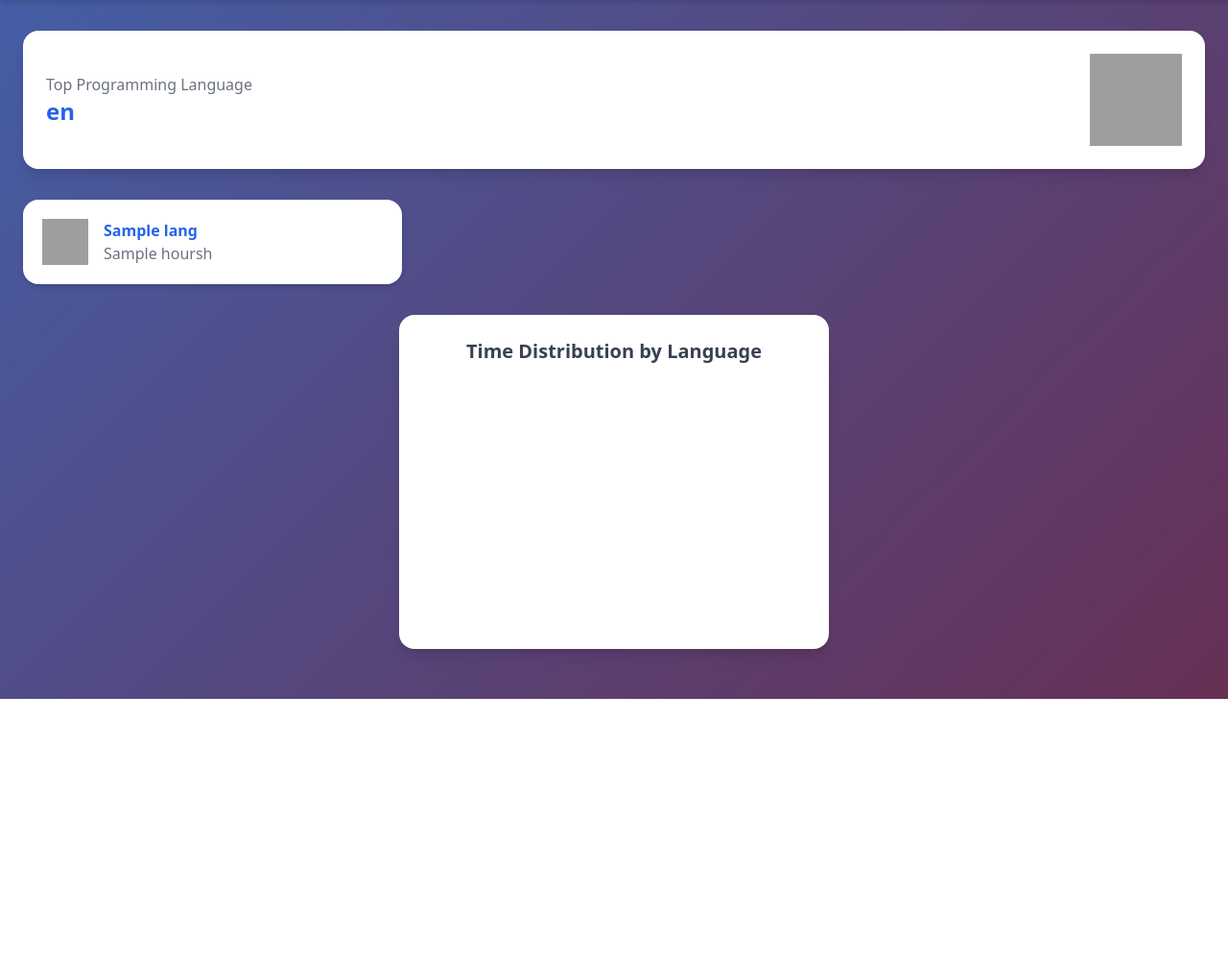
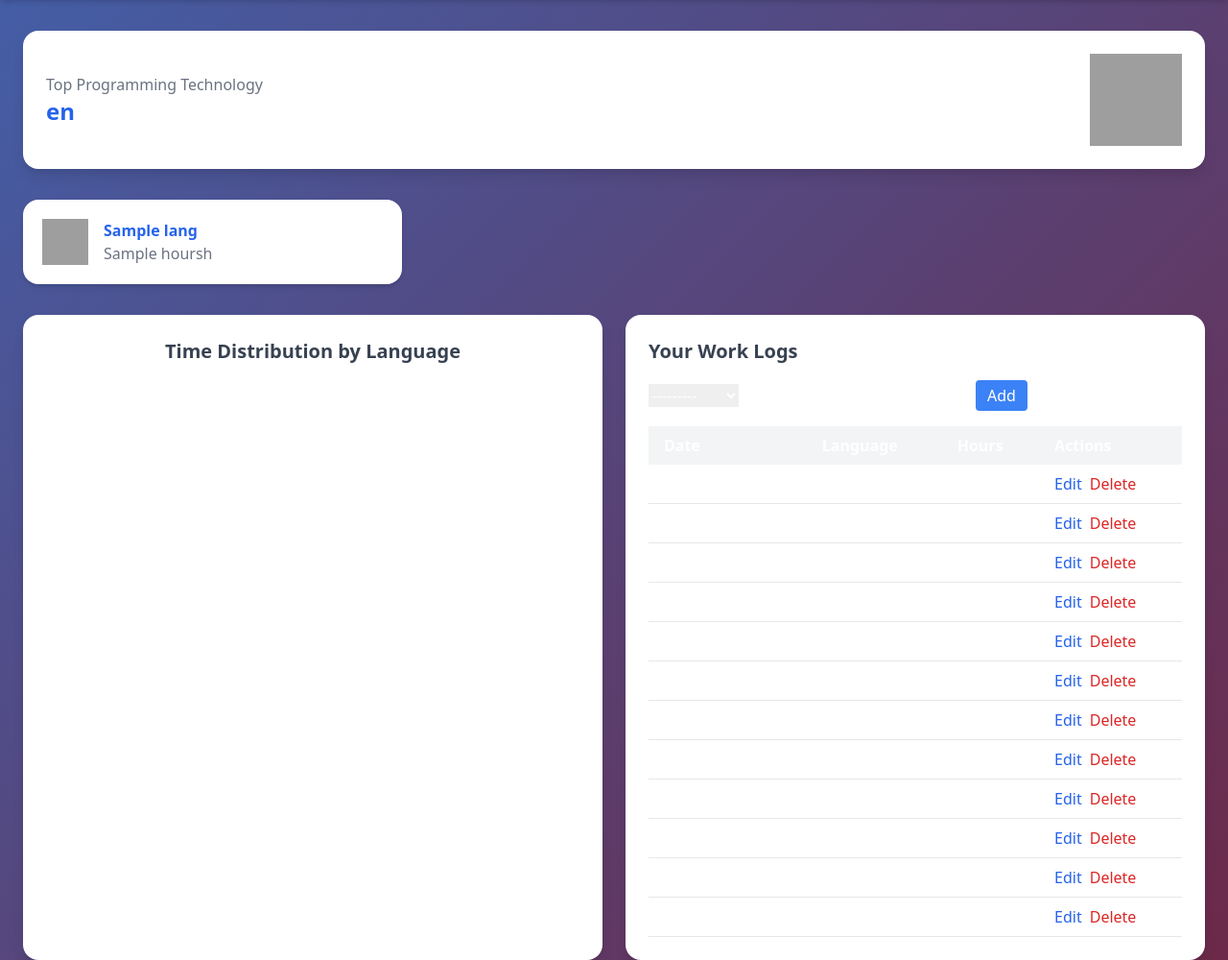
Before and after one commit to KFolwarski20/DevTrack, a Django app: template dashboard/templates/dashboard.html in a window 1280 px wide. Shown: the part 72-1072 px from the top of the page at 96% size. Before the commit the page ends 800 px from the top, so only its background shows below. Run offline with Django 5.2, Linux system fonts and the light colour scheme; data comes from the database, SQL or seed files in the repository; both versions use the stored data as it was after the commit; the template is opened without the code that fills it: values that come from a table or form of the project are taken from there, most other values are stand-ins (such as "Sample title", 1, 10 or a date in 2020); a map, chart or similar area stays blank; some libraries are stand-ins or nearby versions; grey boxes are pictures that could not be loaded.

Commit message:
upgrade the dashboard: add table with work logs

```diff
--- a/DevTrack/urls.py
+++ b/DevTrack/urls.py
@@ -21,6 +21,6 @@
 urlpatterns = [
     path('admin/', admin.site.urls),
     path('accounts/', include('accounts.urls')),
-    path('dashboard/', include('dashboard.urls')),
+    path('dashboard/', include(('dashboard.urls', 'dashboard'), namespace='dashboard')),
     path('', TemplateView.as_view(template_name='home.html'), name='home'),
 ]
--- /dev/null
+++ b/dashboard/forms.py
@@ -0,0 +1,11 @@
+from django import forms
+from .models import ProgrammingLog
+
+
+class ProgrammingLogForm(forms.ModelForm):
+    class Meta:
+        model = ProgrammingLog
+        fields = ['language', 'hours']
+        widgets = {
+            'hours': forms.NumberInput(attrs={'step': 0.25, 'min': 0}),
+        }
--- a/dashboard/models.py
+++ b/dashboard/models.py
@@ -4,11 +4,15 @@
 
 class ProgrammingLog(models.Model):
     LANGUAGE_CHOICES = [
+        ('javascript', 'JavaScript'),
         ('python', 'Python'),
-        ('javascript', 'JavaScript'),
         ('java', 'Java'),
+        ('c#', 'C#'),
+        ('html', 'HTML'),
+        ('sql', 'SQL'),
+        ('go', 'Go'),
+        ('ruby', 'Ruby'),
         ('c++', 'C++'),
-        ('go', 'Go'),
     ]
 
     user = models.ForeignKey(User, on_delete=models.CASCADE)
@@ -18,3 +22,12 @@
 
     def __str__(self):
         return f"{self.user.username} - {self.language} - {self.hours}h"
+
+    @classmethod
+    def ensure_user_logs(cls, user):
+        """ Create missing logs for the new User """
+        existing_logs = ProgrammingLog.objects.filter(user=user).values_list('language', flat=True)
+        missing_logs = [lang for lang, _ in cls.LANGUAGE_CHOICES if lang not in existing_logs]
+
+        for lang in missing_logs:
+            cls.objects.create(user=user, language=lang, hours=0)
--- a/dashboard/templates/dashboard.html
+++ b/dashboard/templates/dashboard.html
@@ -5,12 +5,13 @@
     <meta charset="UTF-8">
     <meta name="viewport" content="width=device-width, initial-scale=1.0">
     <title>Dashboard - DevTrack</title>
-    <link rel="stylesheet" href="{% static 'styles/dashboard.css' %}">
     <script src="https://cdn.jsdelivr.net/npm/chart.js"></script>
     <script src="https://cdn.tailwindcss.com"></script>
+    <link rel="stylesheet" href="{% static 'styles/dashboard.css' %}">
     <script src="{% static 'js/dashboard.js' %}"></script>
 </head>
 <body class="bg-gray-50 font-sans min-h-screen">
+    <!-- Header -->
     <header class="bg-white shadow-md py-4 mb-8">
         <div class="container mx-auto flex flex-col md:flex-row justify-between items-center px-4 md:px-6">
             <h1 class="text-3xl font-bold text-gray-800">DevTrack Dashboard</h1>
@@ -23,16 +24,20 @@
             </div>
         </div>
     </header>
+
     <div class="container mx-auto px-4 md:px-6">
+        <!-- Top Language -->
         <div class="bg-white rounded-2xl shadow-lg p-6 mb-8 flex flex-col sm:flex-row items-center justify-between gap-4">
             <div>
-                <p class="text-gray-500 font-medium">Top Programming Language</p>
+                <p class="text-gray-500 font-medium">Top Programming Technology</p>
                 <h2 class="text-2xl font-bold text-blue-600">{{ best_language }}</h2>
             </div>
             {% with icon_path='icons/'|add:best_language|add:'.png' %}
                 <img src="{% static icon_path %}" alt="{{ best_language }}" class="w-20 h-20 sm:w-24 sm:h-24">
             {% endwith %}
         </div>
+
+        <!-- Language Tiles -->
         <div class="grid grid-cols-1 sm:grid-cols-2 lg:grid-cols-3 gap-6 mb-8">
             {% for lang in languages %}
             <div class="bg-white rounded-2xl shadow-md p-5 flex items-center space-x-4">
@@ -46,12 +51,60 @@
             </div>
             {% endfor %}
         </div>
-        <div class="bg-white rounded-2xl shadow-lg p-6 mb-8 max-w-md mx-auto">
-            <h3 class="text-xl font-semibold mb-4 text-gray-700 text-center">Time Distribution by Language</h3>
-            <div class="w-full h-64">
-                <canvas id="languageChart"
-                    data-labels='{{ chart_labels|safe }}'
-                    data-data='{{ chart_data|safe }}'></canvas>
+
+        <!-- Dashboard Content: Chart + Logs -->
+        <div class="grid grid-cols-1 lg:grid-cols-2 gap-6 mb-8">
+            <!-- Pie Chart -->
+            <div class="bg-white rounded-2xl shadow-lg p-6">
+                <h3 class="text-xl font-semibold mb-4 text-gray-700 text-center">Time Distribution by Language</h3>
+                <div class="w-full h-64">
+                    <canvas id="languageChart"
+                        data-labels='{{ chart_labels|safe }}'
+                        data-data='{{ chart_data|safe }}'></canvas>
+                </div>
+            </div>
+
+            <!-- Work Logs -->
+            <div class="bg-white rounded-2xl shadow-lg p-6 overflow-x-auto">
+                <h3 class="text-xl font-semibold mb-4 text-gray-700">Your Work Logs</h3>
+
+                <form method="post" action="{% url 'dashboard:add_log' %}" class="mb-4 flex gap-2 items-center">
+                    {% csrf_token %}
+                    {{ form.language }}
+                    {{ form.hours }}
+                    <button type="submit" class="bg-blue-500 hover:bg-blue-600 text-white px-3 py-1 rounded">Add</button>
+                </form>
+
+                <table class="w-full text-left table-auto border-collapse">
+                    <thead>
+                        <tr class="bg-gray-100">
+                            <th class="px-4 py-2">Date</th>
+                            <th class="px-4 py-2">Language</th>
+                            <th class="px-4 py-2">Hours</th>
+                            <th class="px-4 py-2">Actions</th>
+                        </tr>
+                    </thead>
+                    <tbody>
+                        {% for log in logs %}
+                        <tr class="border-b">
+                            <td class="px-4 py-2">{{ log.date }}</td>
+                            <td class="px-4 py-2">{{ log.get_language_display }}</td>
+                            <td class="px-4 py-2">{{ log.hours }}</td>
+                            <td class="px-4 py-2 flex gap-2">
+                                <a href="{% url 'dashboard:edit_log' log.pk %}" class="text-blue-600 hover:underline">Edit</a>
+                                <form method="post" action="{% url 'dashboard:delete_log' log.pk %}" class="inline">
+                                    {% csrf_token %}
+                                    <button type="submit" class="text-red-600 hover:underline">Delete</button>
+                                </form>
+                            </td>
+                        </tr>
+                        {% empty %}
+                        <tr>
+                            <td colspan="4" class="text-center py-4 text-gray-500">No logs yet</td>
+                        </tr>
+                        {% endfor %}
+                    </tbody>
+                </table>
             </div>
         </div>
     </div>
--- a/dashboard/urls.py
+++ b/dashboard/urls.py
@@ -1,6 +1,10 @@
 from django.urls import path
 from dashboard import views
 
+
 urlpatterns = [
     path('', views.dashboard_view, name='dashboard'),
+    path('add/', views.add_log, name='add_log'),
+    path('edit/<int:pk>/', views.edit_log, name='edit_log'),
+    path('delete/<int:pk>/', views.delete_log, name='delete_log'),
 ]
```
Also changed, not shown: accounts/views.py (+20 -18 lines), dashboard/views.py (+39 -6 lines), db.sqlite3, static/icons/sql.png (added).
